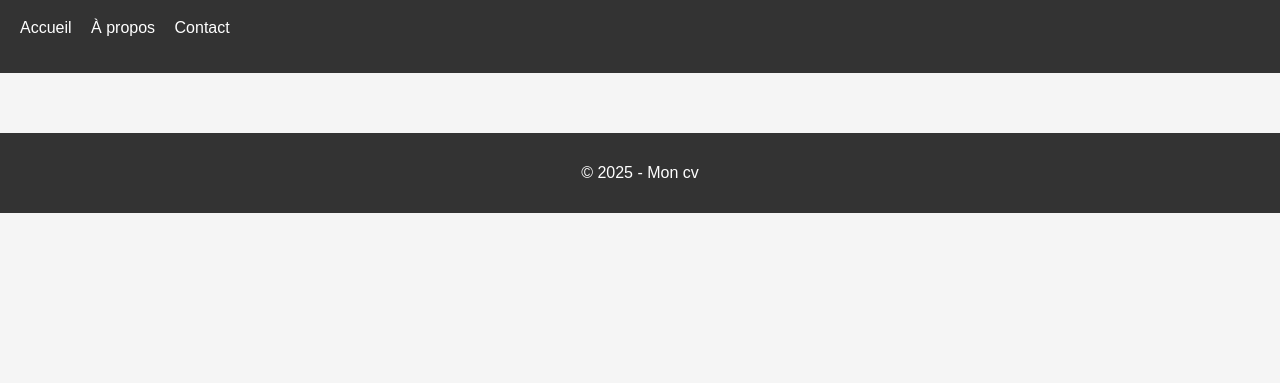
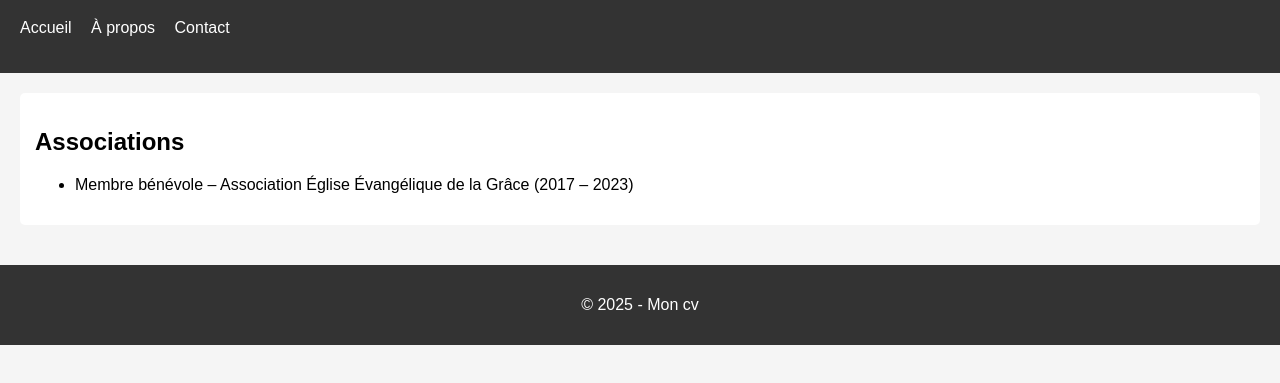
Before and after one commit to t7cknp8psn-code/mon-cv, a plain HTML site: page index.html in a window 1280 px wide. Shown: the part 81-464 px from the top of the page. Drawn offline with Linux system fonts and the light colour scheme.

Commit message:
mise en place de la section associations

```diff
--- a/index.html
+++ b/index.html
@@ -22,7 +22,16 @@
     </header>
 
     <main>
-
+      <!-- Associations -->
+        <section>
+            <h2>Associations</h2>
+            <ul>
+                <li>
+                    Membre bénévole – Association Église Évangélique de la Grâce
+                    (2017 – 2023)
+                </li>
+            </ul>
+        </section>
     </main>
 
     <footer>
```
